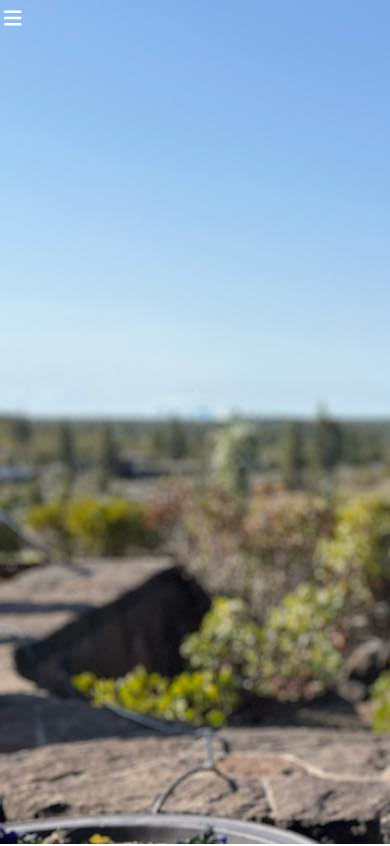
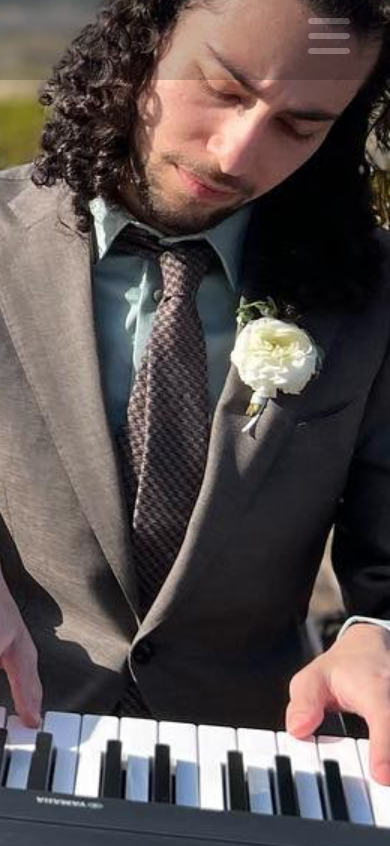
Before and after one commit to GabeKuslansky/responsive-portfolio, a Next.js app: page / in a window 390 px wide. Shown: the top 846 px of the page. Built offline with nearby package versions, Linux system fonts and the light colour scheme.

Commit message:
Add responsive hamburger menu on right

```diff
--- a/components/Layout.tsx
+++ b/components/Layout.tsx
@@ -10,7 +10,7 @@ type Props = {
 };
 
 const Layout = ({ children, title = "This is the default title" }: Props) => (
-  <div className="layout">
+  <div className="w-[100%] overflow-hidden">
     <Head>
       <title>{title}</title>
       <meta charSet="utf-8" />
--- a/components/Navbar.tsx
+++ b/components/Navbar.tsx
@@ -4,19 +4,18 @@ import Link from "next/link";
 import * as React from "react";
 
 const HamburgerMenu = () => (
-  <div className="cursor-pointer md:hidden left-1 top-1 p-1 font-lg text-white text-xl z-10">
-    <FontAwesomeIcon icon={faBars} />
+  <div className="lg:hidden text-right mr-10 text-white text-[3rem]">
+    <FontAwesomeIcon className="cursor-pointer" icon={faBars} />
   </div>
 );
 
 const Navbar = () => (
-  <div className="absolute top-0 left-0 h-10 w-screen">
+  <div className="absolute top-0 left-0 h-20 w-[100%] z-10 bg-black opacity-20">
     <HamburgerMenu />
-    <nav className="hidden md:flex">
+    <nav className="hidden lg:flex">
       <Link href="/">
         <a>Home</a>
       </Link>
-      {""}
       <Link href="/Bio">
         <a>Bio</a>
       </Link>
--- a/pages/index.tsx
+++ b/pages/index.tsx
@@ -4,7 +4,7 @@ import Layout from "../components/Layout";
 
 const IndexPage = () => (
   <Layout title="Gabe Kuslansky">
-    <div className="w-screen h-screen bg-fixed bg-auto bg-[right_-13rem_bottom_rem] md:bg-center bg-no-repeat md:bg-cover bg-[url('/img/desktop/wedding-front.jpg')]"></div>
+    <div className="w-screen h-screen lg:bg-fixed scale-[1.5] bg-auto bg-[right_-15rem_bottom_-5rem] lg:scale-[1] lg:bg-center bg-no-repeat lg:bg-cover bg-[url('/img/desktop/wedding-front.jpg')]"></div>
     <Container>
       <p>This is a test</p>
     </Container>
```
